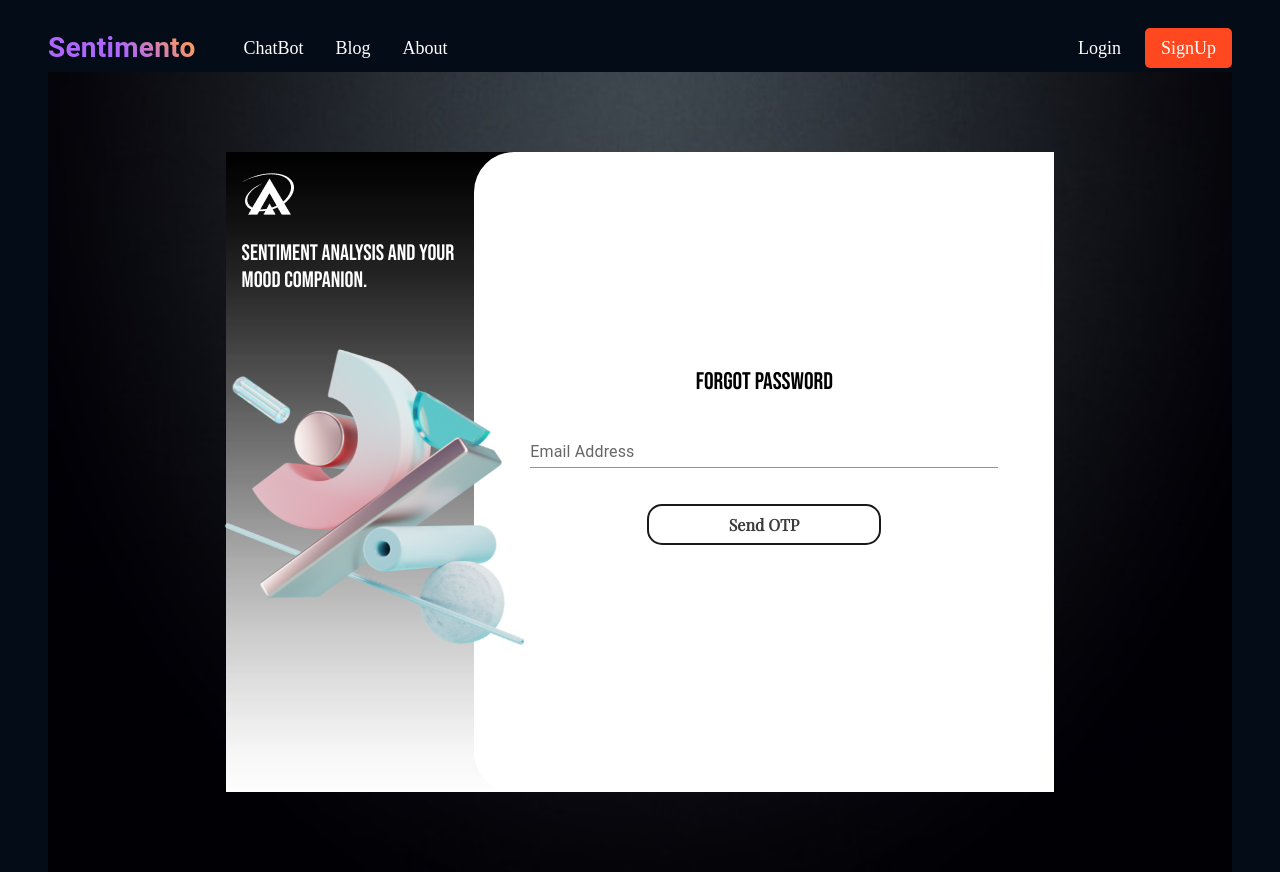
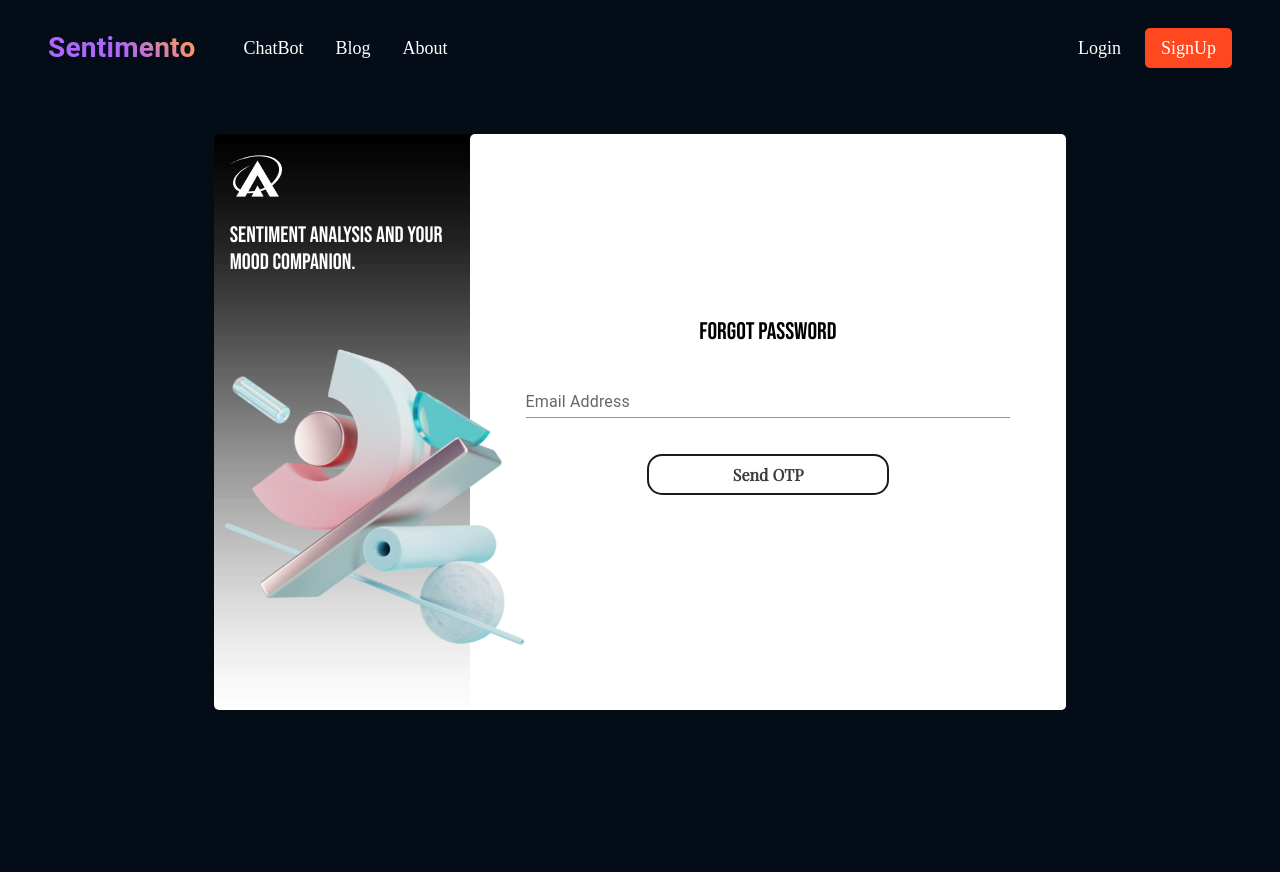
Before and after one commit to Zapperdax/Sentiment, a React (Create React App) app: page /forgotPassword in a window 1280 px wide. After the commit the page ends 800 px from the top, so only its background shows below. Built offline with nearby package versions, Linux system fonts and the light colour scheme.

Commit message:
background and marginTop

```diff
--- a/src/components/ForgotPassword.js
+++ b/src/components/ForgotPassword.js
@@ -44,25 +44,24 @@ function ForgotPassword() {
   return (
     <div
       style={{
-        height: "100vh",
-        backgroundImage: `url(${image})`,
-        backgroundSize: "cover",
-        backgroundRepeat: "no-repeat",
+        height: "90vh",
         display: "flex",
         alignItems: "center",
         justifyContent: "center",
+        marginTop: "-10px",
       }}
       className="registerForm"
     >
       <div
         style={{
           minHeight: "80%",
-          width: "70%",
+          width: "72%",
           display: "grid",
           gridTemplateColumns: "30% 70%",
           backgroundImage: `url(${innerBackground})`,
           backgroundSize: "cover",
           backgroundRepeat: "no-repeat",
+          borderRadius: "5px",
         }}
         className="registerBox"
       >
@@ -105,6 +104,7 @@ function ForgotPassword() {
             display: "flex",
             justifyContent: "center",
             alignItems: "center",
+            borderRadius: "5px",
           }}
         >
           <div
```
